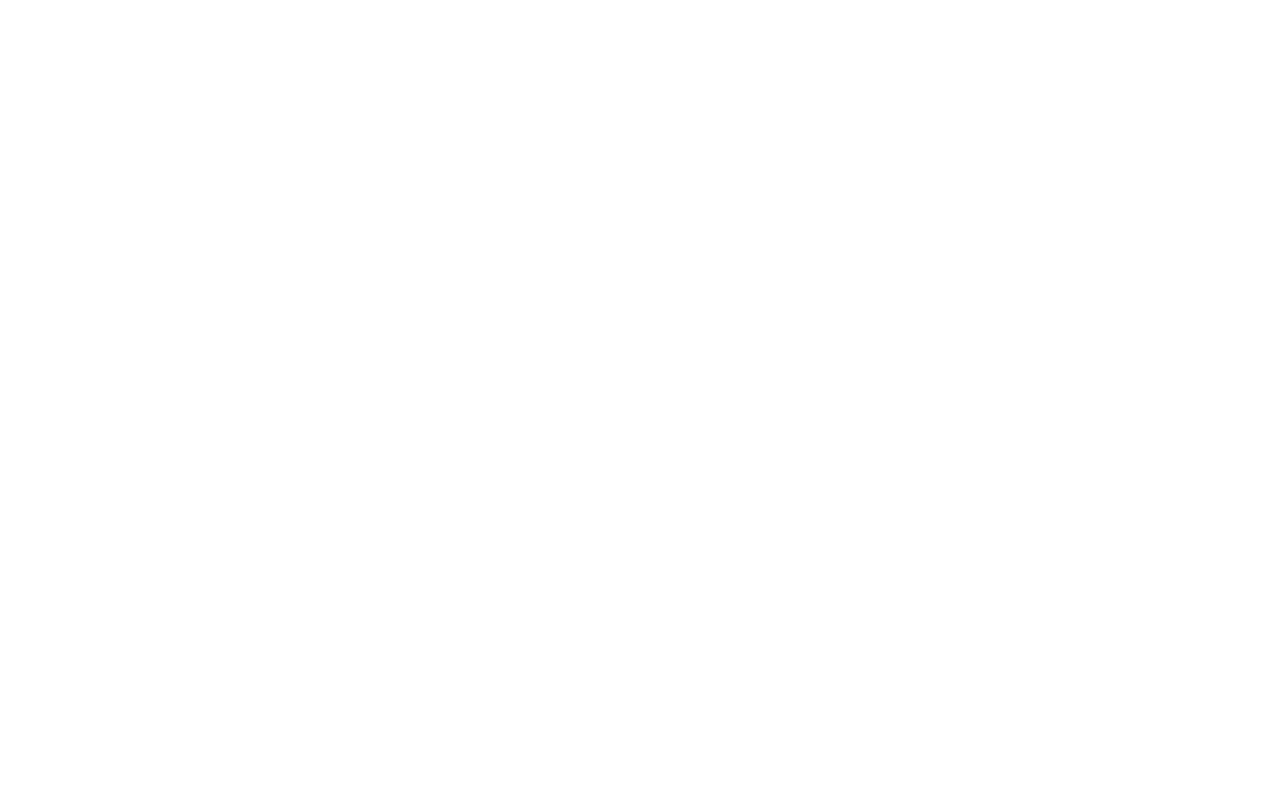
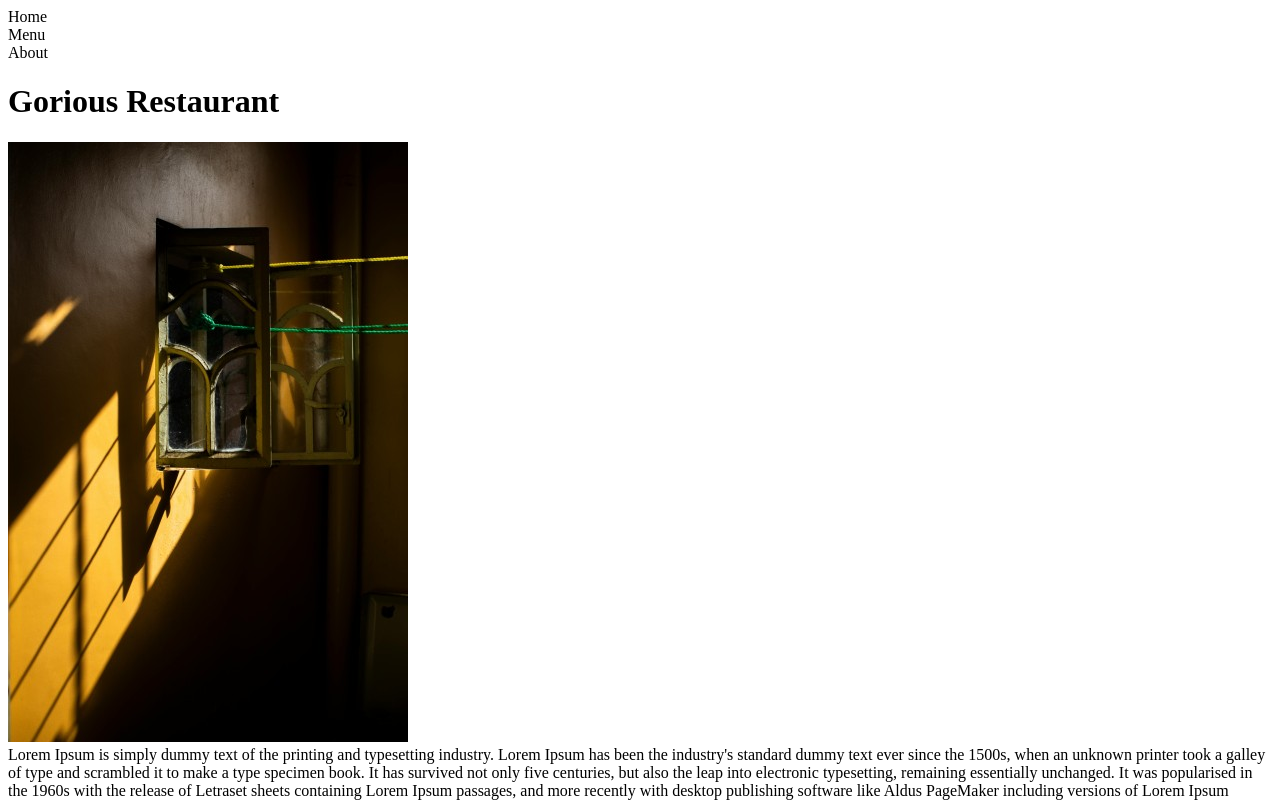
Before and after one commit to dvs-codes/restaurant-page, a website built with webpack: page dist/index.html in a window 1280 px wide. Built offline with nearby package versions, Linux system fonts and the light colour scheme.

Commit message:
add dom manipulation inside index.js itself.

```diff
--- a/package.json
+++ b/package.json
@@ -4,7 +4,8 @@
   "description": "",
   "main": "index.js",
   "scripts": {
-    "test": "echo \"Error: no test specified\" && exit 1"
+    "test": "echo \"Error: no test specified\" && exit 1",
+    "watch": "webpack --watch"
   },
   "author": "",
   "license": "ISC",
--- /dev/null
+++ b/src/content.js
@@ -0,0 +1,23 @@
+const heading = document.createElement('h1')
+const image = document.createElement('img')
+const description = document.createElement('div');
+const content = document.querySelector('#content')
+
+function contentAdder () {
+    image.src = "../photo.jpg"
+    heading.textContent = `Gorious Restaurant`
+    description.textContent = `Lorem Ipsum is simply dummy
+                             text of the printing and typesetting industry.
+                            Lorem Ipsum has been the industry's standard dummy
+                            text ever since the 1500s, when an unknown
+                            printer took a galley of type and scrambled it
+                            to make a type specimen book. It has survived
+                            not only five centuries, but also the leap into
+                            electronic typesetting, remaining essentially unchanged.
+                            It was popularised in the 1960s with the release of Letraset sheets containing Lorem Ipsum passages, and more recently with desktop publishing software like Aldus PageMaker including versions of Lorem Ipsum`
+    content.appendChild(heading)
+    content.appendChild(image)
+    content.appendChild(description)
+}
+
+export {contentAdder}
--- a/src/index.js
+++ b/src/index.js
@@ -0,0 +1,4 @@
+import {contentAdder} from "../src/content";
+
+
+contentAdder()
--- a/webpack.config.js
+++ b/webpack.config.js
@@ -1,7 +1,9 @@
 const path = require('path');
 
 module.exports = {
+    mode: 'development',
     entry: './src/index.js',
+    devtool: 'inline-source-map',
     output: {
         filename: 'main.js',
         path: path.resolve(__dirname, 'dist')
```
Also changed, not shown: dist/index.html, dist/main.js (added), photo.jpg (added).
